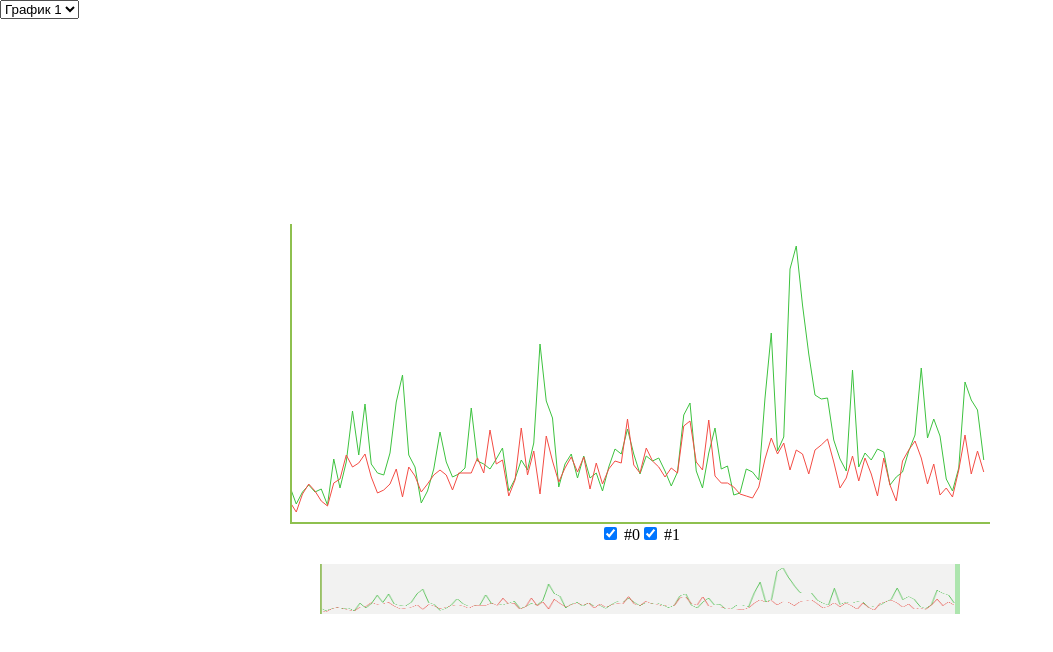
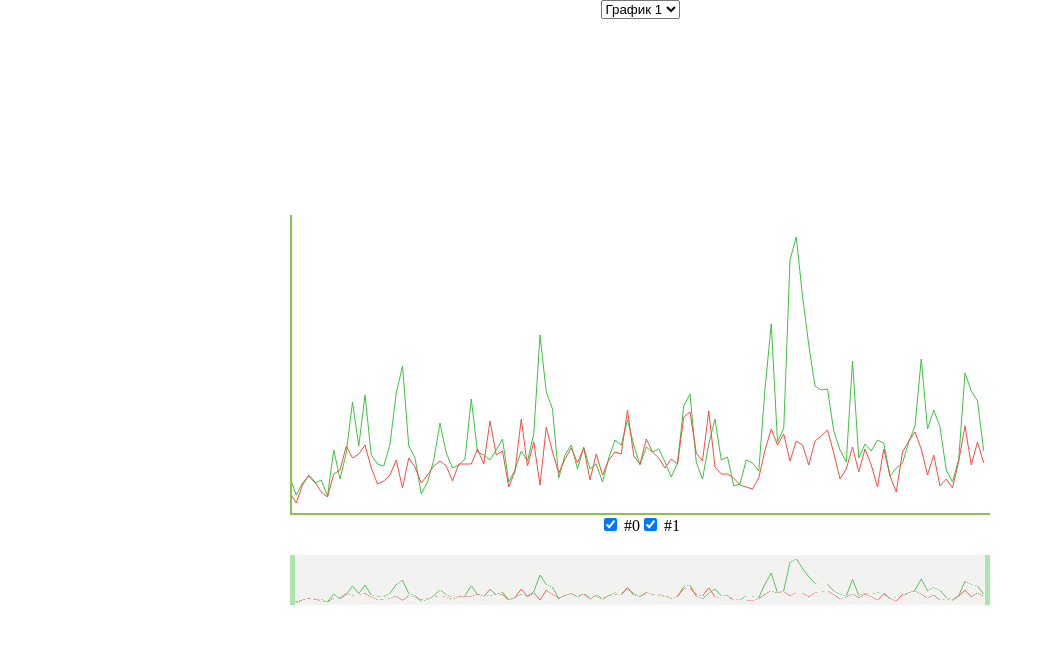
Before and after one commit to vue-chart/telegram-chart, a Vue app: page /#/ in a window 1280 px wide. Shown: the top 652 px of the page, without its empty margins (0-1053 px from the left). Built offline with nearby package versions, Linux system fonts and the light colour scheme.

Commit message:
FEAT изменение ширины графика

```diff
--- a/src/components/ChartCanvas.vue
+++ b/src/components/ChartCanvas.vue
@@ -169,7 +169,8 @@ export default {
 
 <style scoped lang="stylus">
 .chart_wrapper
-  width inherit
+  width 100%
+  max-width 1000px
   height inherit
   display flex
   justify-content center
--- a/src/views/Chart.vue
+++ b/src/views/Chart.vue
@@ -1,7 +1,7 @@
 <template>
   <div class="page_wrapper">
     <select v-model="chartNumber">
-      <option v-for="(item, index) in dataJson" :key="index" :value="index">График {{index + 1}}</option>
+       <option v-for="(item, index) in dataJson" :key="index" :value="index">График {{index + 1}}</option>
     </select>
     <chart-canvas :dataJson="dataJson"
                   :width="width"
@@ -10,7 +10,7 @@
       <div slot="slider" class="slider" ref="slider">
         <div class="size_wrap" ref="slider_resize">
           <!-- Сейчас доступно изменение ширины одним ползунком -->
-          <!-- <span class="left" @click="resize($event.target)"></span> -->
+          <span class="left" @mousedown="resize()"></span>
           <span class="right" @mousedown="resize()"></span>
         </div>
       </div>
@@ -71,16 +71,22 @@ export default {
 .page_wrapper
   width inherit
   height inherit
+  display flex
+  flex-direction column
+  align-items center
 .slider
-  width 50%
+  width 70%
   height 50px
   margin-top 20px
   background-size 100% 100%
   background-repeat no-repeat
+  display flex
+  justify-content center
   .size_wrap
     height 100%
+    width 100%
+    background-color #c0c0bc36
     position relative
-    background-color #c0c0bc36
     span
       display block
       position absolute
```
